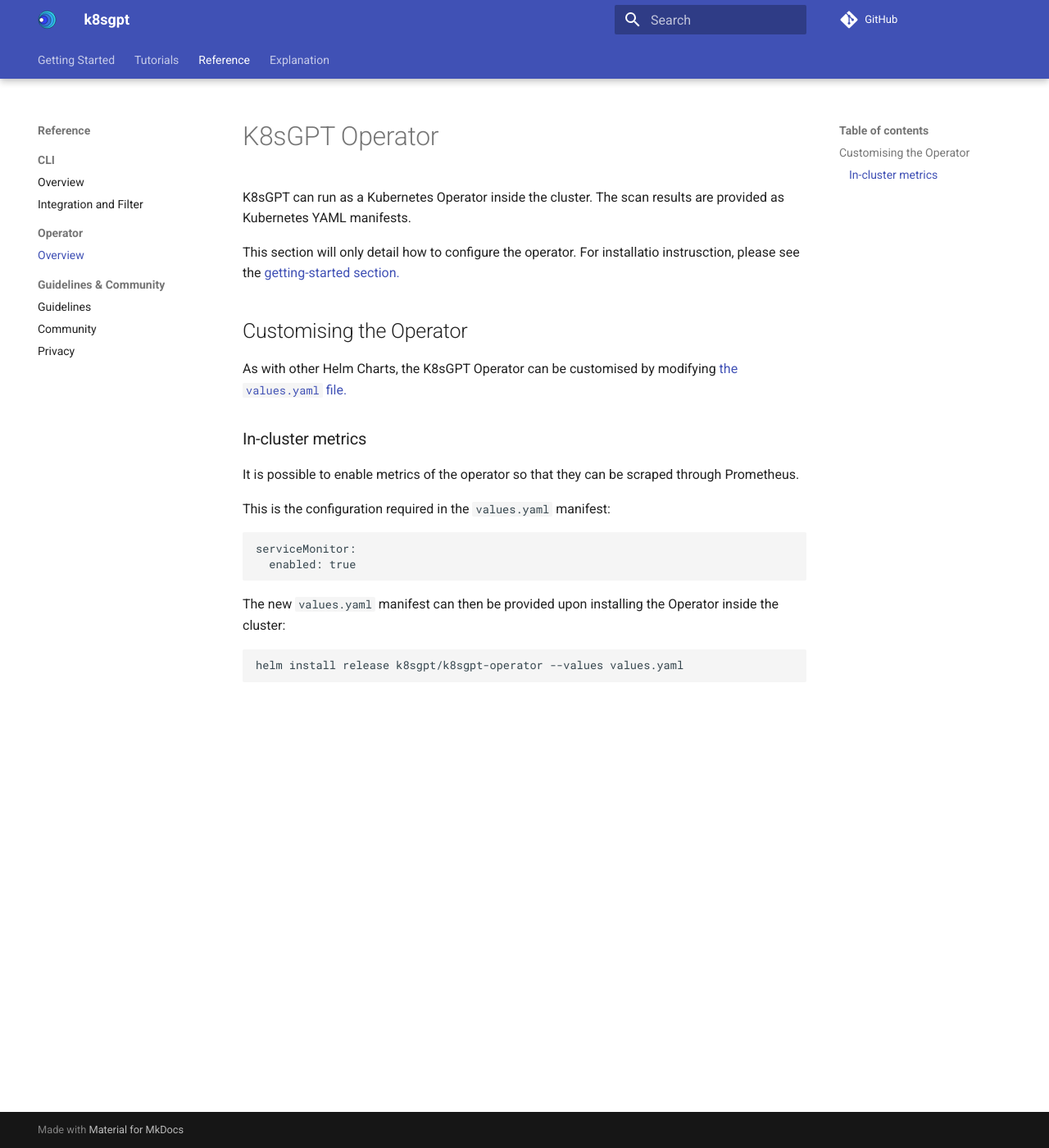
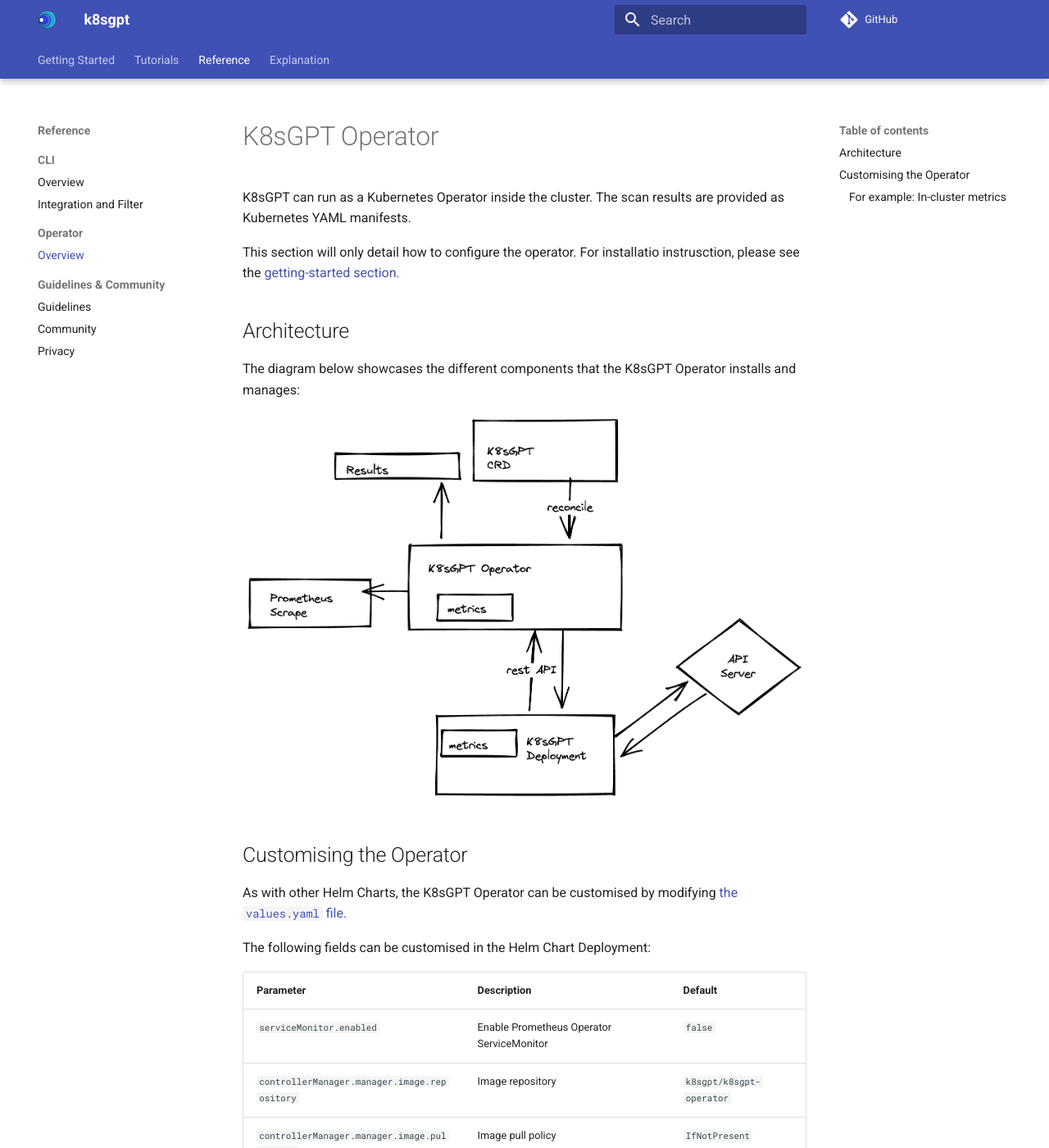
Before and after one commit to k8sgpt-ai/docs, an MkDocs documentation site: the page built from docs/reference/operator/overview.md, in a window 1280 px wide and 1400 px high. Shown: the whole window at 82% size. Built offline with MkDocs 1.6.1 and Material for MkDocs 9.7.7, drawn with Linux system fonts in a browser that asks for light colours; comment, search, counter and statistics services are not loaded; some of the changed text lies outside the part shown.

Commit message:
changes to the K8sGPT Operator documentation
Signed-off-by: AnaisUrlichs <urlichsanais@gmail.com>

```diff
--- a/docs/reference/operator/overview.md
+++ b/docs/reference/operator/overview.md
@@ -5,11 +5,26 @@ The scan results are provided as Kubernetes YAML manifests.
 
 This section will only detail how to configure the operator. For installatio  instrusction, please see the [getting-started section.](../../getting-started/in-cluster-operator.md)
 
+## Architecture
+
+The diagram below showcases the different components that the K8sGPT Operator installs and manages:
+
+![Operator Architecture](../../imgs/operator.png)
+
 ## Customising the Operator
 
 As with other Helm Charts, the K8sGPT Operator can be customised by modifying [the `values.yaml` file.](https://github.com/k8sgpt-ai/k8sgpt/blob/main/charts/k8sgpt/values.yaml)
 
-### In-cluster metrics
+The following fields can be customised in the Helm Chart Deployment:
+
+| Parameter | Description | Default |
+| --------- | ----------- | ------- |
+| `serviceMonitor.enabled` | Enable Prometheus Operator ServiceMonitor | `false` |
+| `controllerManager.manager.image.repository` | Image repository | `k8sgpt/k8sgpt-operator` |
+| `controllerManager.manager.image.pullPolicy` | Image pull policy | `IfNotPresent` |
+| `controllerManager.manager.imagePullSecrets` | Image pull secrets | `[]` |
+
+### For example: In-cluster metrics
 
 It is possible to enable metrics of the operator so that they can be scraped through Prometheus.
 
```
Also changed, not shown: docs/getting-started/in-cluster-operator.md (+3 -2 lines), docs/imgs/operator.png (added).
